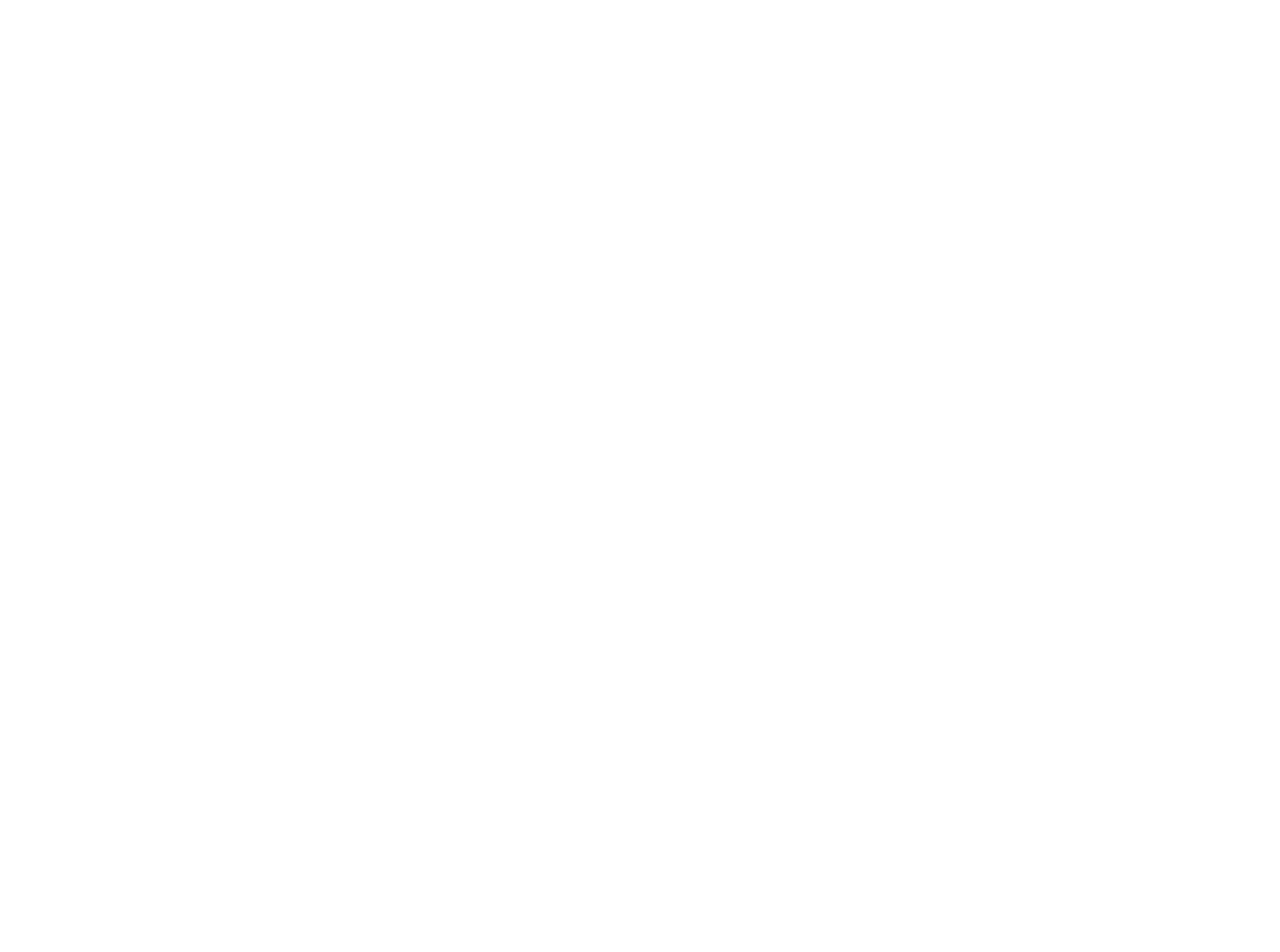
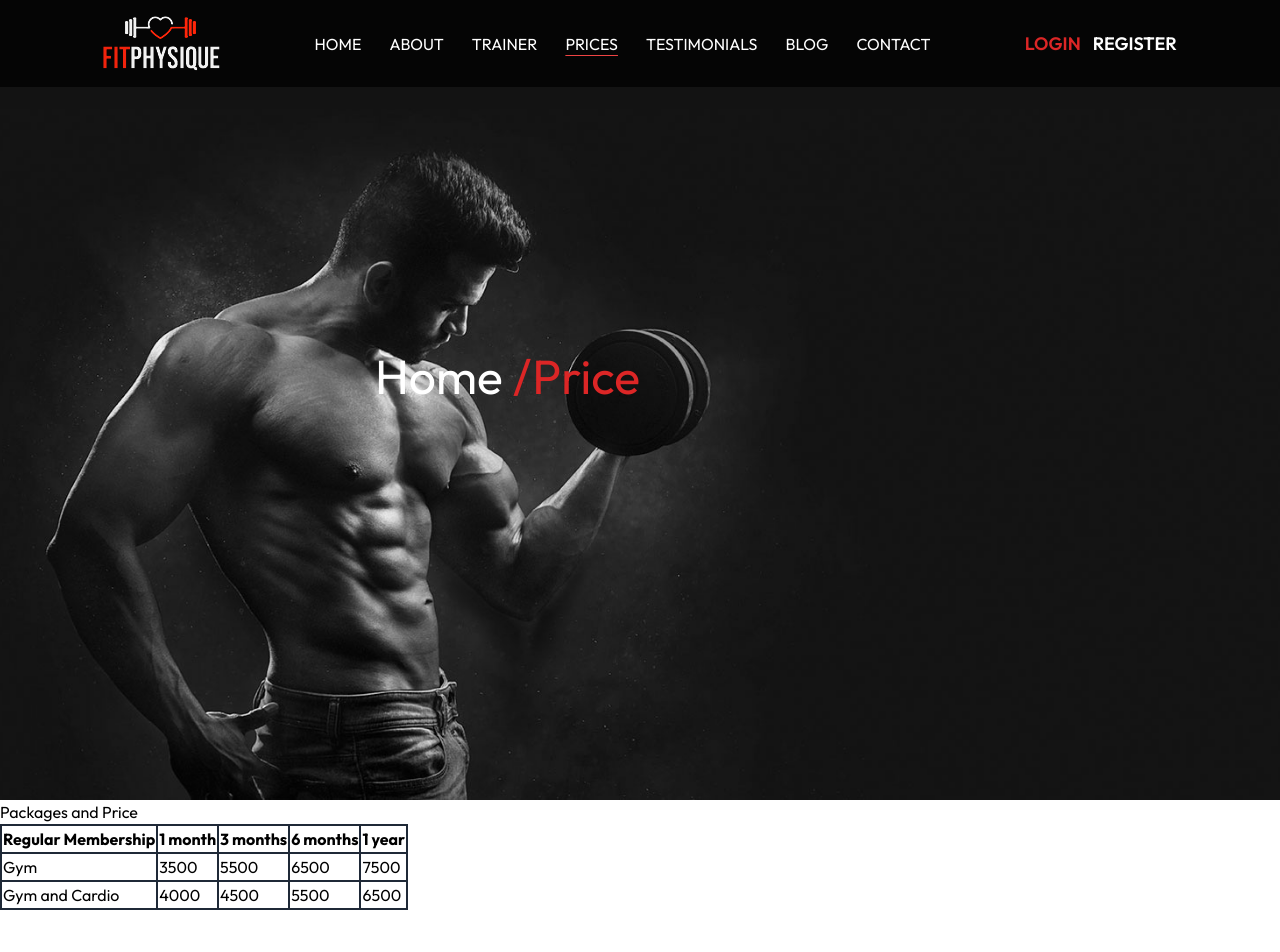
Before and after one commit to Biswash059/Gym_website, a React (Vite) app: page /prices in a window 1280 px wide. Before the commit this address had no page. Shown: the top 952 px of the page. Before the commit the page ends 800 px from the top, so only its background shows below. Built offline with nearby package versions, Linux system fonts and the light colour scheme.

Commit message:
price component

```diff
--- a/src/App.jsx
+++ b/src/App.jsx
@@ -13,6 +13,8 @@
 
 import Login from "./Pages/Login";
 import Register from "./Pages/Register";
+import PriceComponent from "./Components/Price/PriceComponent";
+import PricePage from "./Pages/PricePage";
 
 const App = () => {
   return (
@@ -29,6 +31,7 @@
         <Route path="/testimonials" element={<TestimonialPage />} />
         <Route path="/login" element={<Login />} />
         <Route path="/register" element={<Register />} />
+        <Route path="/prices" element={<PricePage />} />
       </Routes>
     </>
   );
--- /dev/null
+++ b/src/Components/Price/PriceComponent.jsx
@@ -0,0 +1,52 @@
+import React from "react";
+
+const PriceComponent = () => {
+  return (
+    <section>
+      <div className="w-full h-[100vh]">
+        <h1>Packages and Price</h1>
+        <div>
+          <table className="table-fixed border-2 border-gray-800">
+            <thead>
+              <tr className="table-fixed border-2 border-gray-800">
+                <th className="table-fixed border-2 border-gray-800">
+                  Regular Membership
+                </th>
+                <th className="table-fixed border-2 border-gray-800">
+                  1 month
+                </th>
+                <th className="table-fixed border-2 border-gray-800">
+                  3 months
+                </th>
+                <th className="table-fixed border-2 border-gray-800">
+                  6 months
+                </th>
+                <th className="table-fixed border-2 border-gray-800">1 year</th>
+              </tr>
+            </thead>
+            <tbody>
+              <tr className="table-fixed border-2 border-gray-800">
+                <td className="table-fixed border-2 border-gray-800">Gym</td>
+                <td className="table-fixed border-2 border-gray-800">3500</td>
+                <td className="table-fixed border-2 border-gray-800">5500</td>
+                <td className="table-fixed border-2 border-gray-800">6500</td>
+                <td className="table-fixed border-2 border-gray-800">7500</td>
+              </tr>
+              <tr>
+                <td className="table-fixed border-2 border-gray-800">
+                  Gym and Cardio
+                </td>
+                <td className="table-fixed border-2 border-gray-800">4000</td>
+                <td className="table-fixed border-2 border-gray-800">4500</td>
+                <td className="table-fixed border-2 border-gray-800">5500</td>
+                <td className="table-fixed border-2 border-gray-800">6500</td>
+              </tr>
+            </tbody>
+          </table>
+        </div>
+      </div>
+    </section>
+  );
+};
+
+export default PriceComponent;
--- /dev/null
+++ b/src/Pages/PricePage.jsx
@@ -0,0 +1,16 @@
+import React from "react";
+import CustomHero from "../Components/CustomHero";
+import Footer from "../Components/Footer";
+import PriceComponent from "../Components/Price/PriceComponent";
+
+const PricePage = () => {
+  return (
+    <div>
+      <CustomHero link={"prices"} text={"Price"} />
+      <PriceComponent />
+      <Footer />
+    </div>
+  );
+};
+
+export default PricePage;
```
